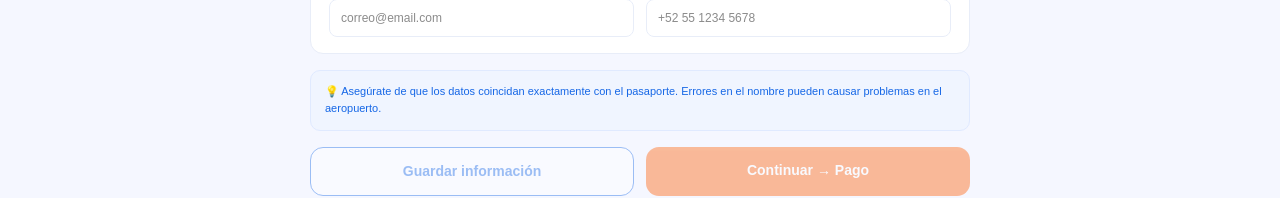
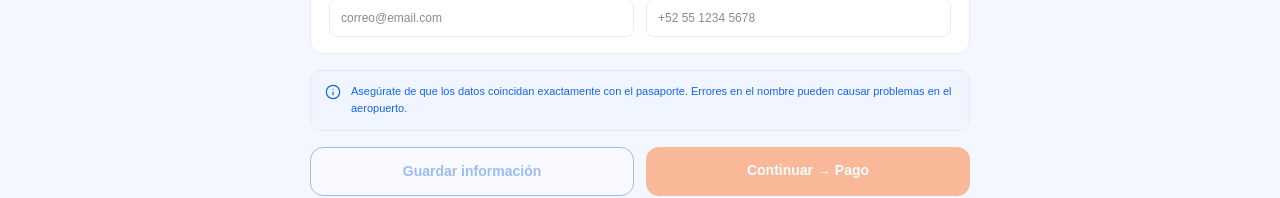
Before and after one commit to barreradionisio/trip-planner, a Next.js app: page /pasajeros in a window 1280 px wide. Shown: the part 866-1064 px from the top of the page. Built offline with nearby package versions, Linux system fonts and the light colour scheme.

Commit message:
iconos svg en notas info pasajeros y perfil

```diff
--- a/app/pasajeros-flujo/page.tsx
+++ b/app/pasajeros-flujo/page.tsx
@@ -178,9 +178,14 @@ export default function PasajerosFlujo() {
           })}
 
           {/* NOTA */}
-          <div style={{ background: "#f0f5ff", border: "1.5px solid #e0eaff", borderRadius: "10px", padding: "12px 14px", marginBottom: "16px", fontSize: "11px", color: "#1667E6", lineHeight: "1.6" }}>
-            💡 Asegúrate de que los datos coincidan exactamente con el pasaporte. Errores en el nombre pueden causar problemas en el aeropuerto.
-          </div>
+          <div style={{ background: "#f0f5ff", border: "1.5px solid #e0eaff", borderRadius: "10px", padding: "12px 14px", marginBottom: "16px", fontSize: "11px", color: "#1667E6", lineHeight: "1.6", display: "flex", gap: "10px", alignItems: "flex-start" }}>
+  <svg width="16" height="16" viewBox="0 0 24 24" fill="none" stroke="#1667E6" strokeWidth="1.8" strokeLinecap="round" strokeLinejoin="round" style={{ flexShrink: 0, marginTop: "1px" }}>
+    <circle cx="12" cy="12" r="10"/>
+    <line x1="12" y1="16" x2="12" y2="12"/>
+    <line x1="12" y1="8" x2="12.01" y2="8"/>
+  </svg>
+  <span>Asegúrate de que los datos coincidan exactamente con el pasaporte. Errores en el nombre pueden causar problemas en el aeropuerto.</span>
+</div>
 
           {/* BOTONES */}
           <div style={{ display: "grid", gridTemplateColumns: "1fr 1fr", gap: "12px" }}>
--- a/app/pasajeros/page.tsx
+++ b/app/pasajeros/page.tsx
@@ -177,9 +177,14 @@ export default function Pasajeros() {
         </div>
 
         {/* NOTA */}
-        <div style={{ background: "#f0f5ff", border: "1.5px solid #e0eaff", borderRadius: "10px", padding: "12px 14px", marginBottom: "16px", fontSize: "11px", color: "#1667E6", lineHeight: "1.6" }}>
-          💡 Asegúrate de que los datos coincidan exactamente con el pasaporte. Errores en el nombre pueden causar problemas en el aeropuerto.
-        </div>
+        <div style={{ background: "#f0f5ff", border: "1.5px solid #e0eaff", borderRadius: "10px", padding: "12px 14px", marginBottom: "16px", fontSize: "11px", color: "#1667E6", lineHeight: "1.6", display: "flex", gap: "10px", alignItems: "flex-start" }}>
+  <svg width="16" height="16" viewBox="0 0 24 24" fill="none" stroke="#1667E6" strokeWidth="1.8" strokeLinecap="round" strokeLinejoin="round" style={{ flexShrink: 0, marginTop: "1px" }}>
+    <circle cx="12" cy="12" r="10"/>
+    <line x1="12" y1="16" x2="12" y2="12"/>
+    <line x1="12" y1="8" x2="12.01" y2="8"/>
+  </svg>
+  <span>Asegúrate de que los datos coincidan exactamente con el pasaporte. Errores en el nombre pueden causar problemas en el aeropuerto.</span>
+</div>
 
         {/* BOTONES */}
         <div style={{ display: "grid", gridTemplateColumns: "1fr 1fr", gap: "12px" }}>
--- a/app/perfil/page.tsx
+++ b/app/perfil/page.tsx
@@ -120,9 +120,14 @@ export default function Perfil() {
                     <input type="password" placeholder={f.placeholder} style={{ width: "100%", border: "1.5px solid #e8edf8", borderRadius: "8px", padding: "9px 11px", fontSize: "12px", outline: "none", boxSizing: "border-box" }} />
                   </div>
                 ))}
-                <div style={{ background: "#f0f5ff", borderRadius: "8px", padding: "10px 12px", fontSize: "11px", color: "#1667E6", lineHeight: "1.5" }}>
-                  💡 Usa mínimo 8 caracteres con letras, números y símbolos.
-                </div>
+                <div style={{ background: "#f0f5ff", borderRadius: "8px", padding: "10px 12px", fontSize: "11px", color: "#1667E6", lineHeight: "1.5", display: "flex", gap: "8px", alignItems: "flex-start" }}>
+  <svg width="14" height="14" viewBox="0 0 24 24" fill="none" stroke="#1667E6" strokeWidth="1.8" strokeLinecap="round" strokeLinejoin="round" style={{ flexShrink: 0, marginTop: "1px" }}>
+    <circle cx="12" cy="12" r="10"/>
+    <line x1="12" y1="16" x2="12" y2="12"/>
+    <line x1="12" y1="8" x2="12.01" y2="8"/>
+  </svg>
+  <span>Usa mínimo 8 caracteres con letras, números y símbolos.</span>
+</div>
               </div>
               <div style={{ padding: "14px 18px", borderTop: "1px solid #f0f2fa", display: "flex", justifyContent: "flex-end" }}>
                 <button onClick={guardar} style={{ padding: "10px 24px", background: guardado ? "#3ED5A9" : "#1667E6", color: "#fff", border: "none", borderRadius: "8px", fontWeight: "700", fontSize: "12px", cursor: "pointer", transition: "background 0.3s" }}>
```
